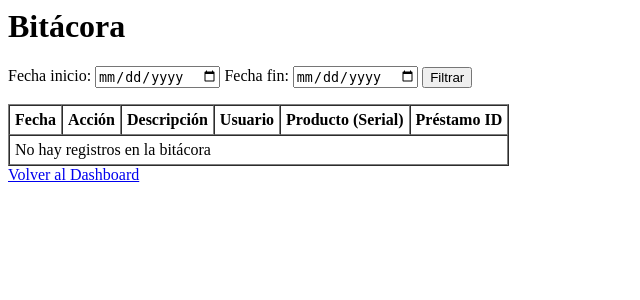
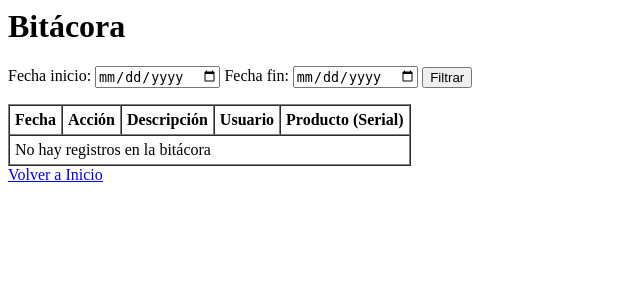
Before and after one commit to DarthRyoshi/controldeinventario, a PHP site: page /index.php?action=listar in a window 1280 px wide. Shown: the top 300 px of the page, without its empty margins (0-640 px from the left). Run offline with PHP 8.4, Linux system fonts and the light colour scheme; data that the repository does not hold is empty.

Commit message:
se le dio mas coherencia al nombre de un boton

```diff
--- a/views/bitacora/listar.php
+++ b/views/bitacora/listar.php
@@ -18,7 +18,6 @@
             <th>Descripción</th>
             <th>Usuario</th>
             <th>Producto (Serial)</th>
-            <th>Préstamo ID</th>
         </tr>
     </thead>
     <tbody>
@@ -30,7 +29,6 @@
                     <td><?= $row['descripcion'] ?></td>
                     <td><?= $row['usuario'] ?></td>
                     <td><?= $row['producto_serial'] ?></td>
-                    <td><?= $row['prestamo_id'] ?></td>
                 </tr>
             <?php endforeach; ?>
         <?php else: ?>
@@ -41,4 +39,4 @@
     </tbody>
 </table>
 
-<a href="index.php?action=dashboard" class="btn btn-secondary btn-back">Volver al Dashboard</a>
+<a href="index.php?action=dashboard" class="btn btn-secondary btn-back">Volver a Inicio</a>
--- a/views/prestamos/listar.php
+++ b/views/prestamos/listar.php
@@ -49,7 +49,6 @@ if (!isset($_SESSION['user'])) {
                                     - Prestado: <?= $d['cantidad_prestada'] ?>,
                                     Devuelto: <?= $d['cantidad_devuelta'] ?>
                                     <?php if (!empty($d['fecha_devolucion'])): ?>
-                                        <br><small>Devuelto en: <?= date('Y-m-d H:i:s', strtotime($d['fecha_devolucion'])) ?></small>
                                     <?php endif; ?>
                                 </li>
                             <?php endforeach; ?>
@@ -73,7 +72,7 @@ if (!isset($_SESSION['user'])) {
                 <?php endforeach; ?>
             </tbody>
         </table>
-        <a href="index.php?action=dashboard" class="btn btn-secondary btn-back">Volver al Dashboard</a>
+        <a href="index.php?action=dashboard" class="btn btn-secondary btn-back">Volver a Inicio</a>
     </div>
 </div>
 </body>
--- a/views/productos/listar.php
+++ b/views/productos/listar.php
@@ -64,7 +64,7 @@ th, td { vertical-align: middle !important; text-align: center; }
         <?php endforeach; ?>
     </tbody>
 </table>
-<a href="index.php?action=dashboard" class="btn btn-secondary btn-back">Volver al Dashboard</a>
+<a href="index.php?action=dashboard" class="btn btn-secondary btn-back">Volver a Inicio</a>
 </div>
 </div>
 
--- a/views/usuarios/listar.php
+++ b/views/usuarios/listar.php
@@ -91,7 +91,7 @@ if (!isset($_SESSION['user'])) {
         </table>
     </div>
 
-    <a href="index.php?action=dashboard" class="btn btn-secondary btn-back">Volver al Dashboard</a>
+    <a href="index.php?action=dashboard" class="btn btn-secondary btn-back">Volver a Inicio</a>
 
 </div>
 </body>
```
